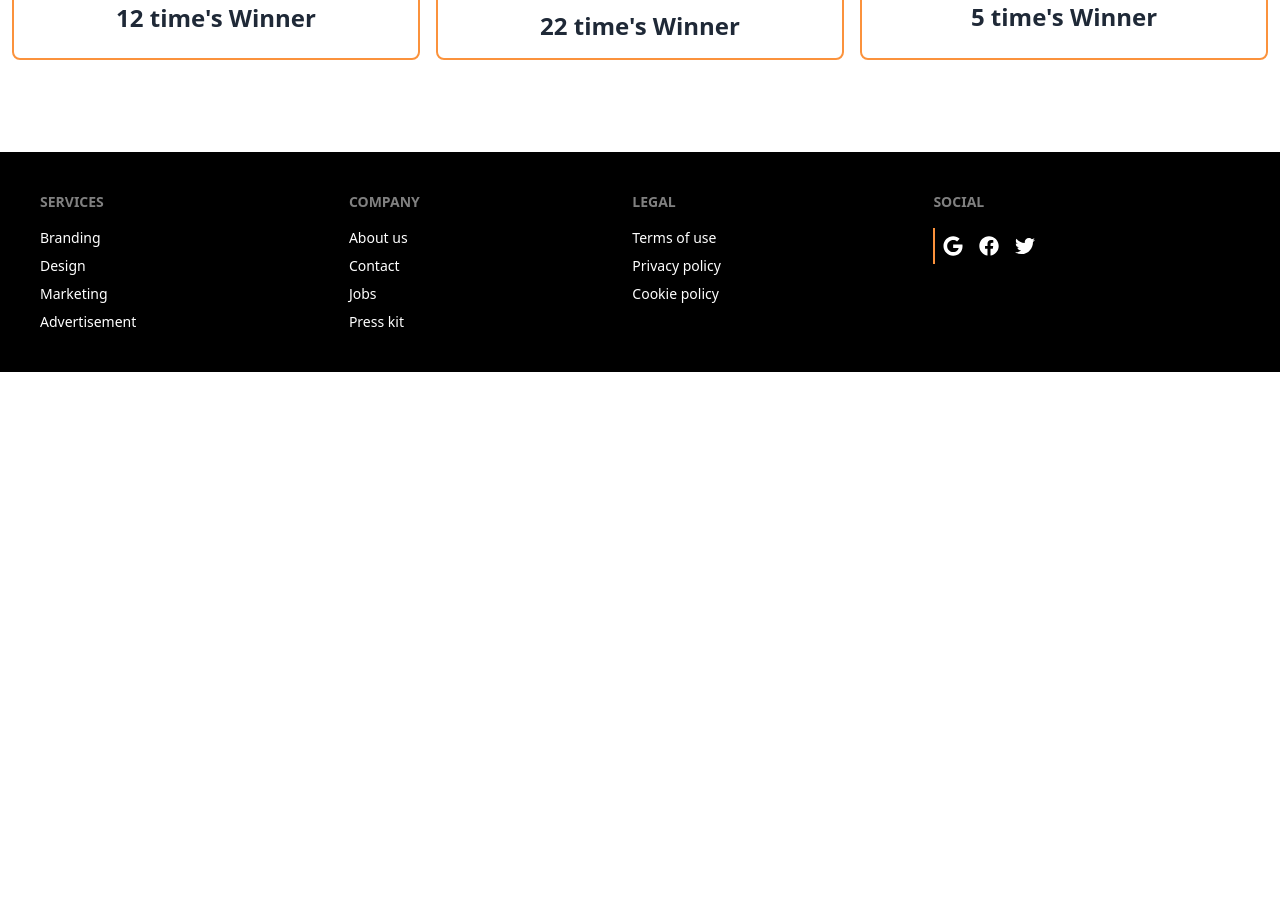
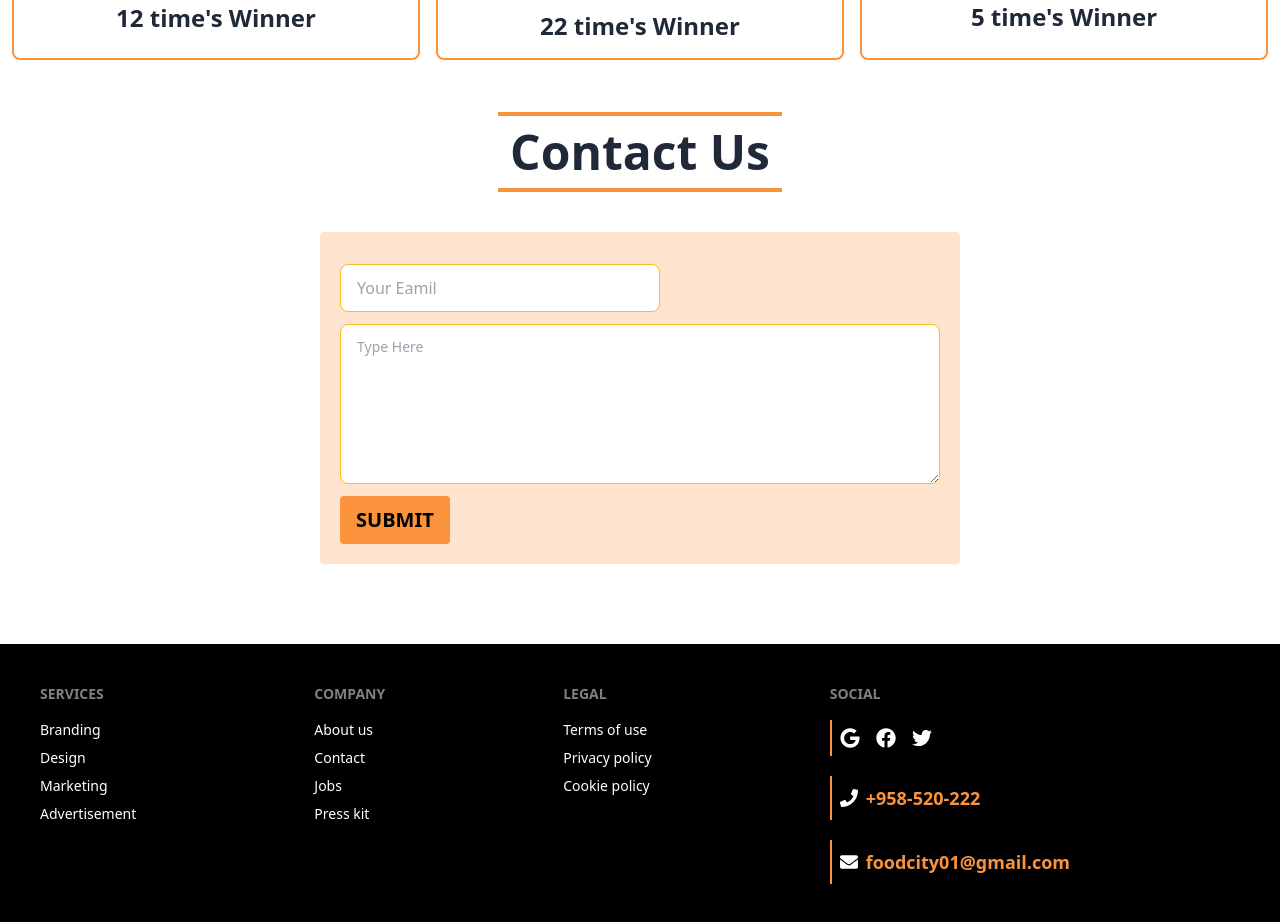
Before and after one commit to Hridoy-shill/project-2-food_chiy-client, a React (Vite) app: page / in a window 1280 px wide. Shown: the part 1345-2267 px from the top of the page. Before the commit the page ends 1717 px from the top, so only its background shows below. Built offline with nearby package versions, Linux system fonts and the light colour scheme; no server answers.

Commit message:
contact us section added

```diff
--- a/src/pages/Home/Home.jsx
+++ b/src/pages/Home/Home.jsx
@@ -1,6 +1,6 @@
 import React, { useEffect, useState } from 'react';
 import bannerImg from '../../assets/banner (2).jpg'
-import {FaAngleDoubleRight, FaAward } from 'react-icons/fa';
+import { FaAngleDoubleRight, FaAward } from 'react-icons/fa';
 import ChefDetails from './SingleChef/ChefDetails';
 import img1 from '../../assets/world-food-championships-fb-icon.png'
 import img2 from '../../assets/images.png'
@@ -9,11 +9,11 @@ import img3 from '../../assets/WCA_Logo_Circle_TEST.jpg'
 const Home = () => {
     const [chefs, SetChefs] = useState([]);
 
-    useEffect(()=>{
+    useEffect(() => {
         fetch('http://localhost:5000/chefs')
-        .then(res => res.json())
-        .then(data => SetChefs(data))
-    },[])
+            .then(res => res.json())
+            .then(data => SetChefs(data))
+    }, [])
 
     return (
         <div>
@@ -49,9 +49,15 @@ const Home = () => {
                     <p className='font-bold text-3xl text-center my-3'>American Cooking <br /> championship</p>
                     <p className='font-semibold text-2xl text-center'>5 time's Winner</p>
                 </div>
-
             </div>
 
+            <p className='text-5xl font-bold mt-10 text-center border-t-4 border-b-4 border-orange-400 w-fit mx-auto p-3'>Contact Us</p>
+
+            <div className='flex flex-col p-5 bg-orange-400 bg-opacity-25 w-2/4 mx-auto mt-10 rounded'>
+                <input type="email" placeholder="Your Eamil" className="input input-bordered input-warning w-full max-w-xs my-3" />
+                <textarea className="textarea textarea-warning h-40" placeholder="Type Here"></textarea>
+                <button className='btn font-bold text-xl bg-orange-400 text-black border-none hover:bg-orange-400 w-fit mt-3 rounded'>Submit</button>
+            </div>
         </div>
     );
 };
--- a/src/pages/sharePages/Footer/Footer.jsx
+++ b/src/pages/sharePages/Footer/Footer.jsx
@@ -1,5 +1,5 @@
 import React from 'react';
-import { FaGoogle, FaFacebook, FaTwitter } from 'react-icons/fa';
+import { FaGoogle, FaFacebook, FaTwitter, FaPhone, FaEnvelope } from 'react-icons/fa';
 
 const Footer = () => {
     return (
@@ -32,6 +32,8 @@ const Footer = () => {
                         <FaFacebook className='font-bold text-xl'></FaFacebook>
                         <FaTwitter className='font-bold text-xl'></FaTwitter>
                     </div>
+                    <p className='flex items-center font-bold text-lg text-orange-400 mt-3 border-l-2 border-orange-400 p-2'><FaPhone className='text-white me-2'></FaPhone>+958-520-222</p>
+                    <p className='flex items-center font-bold text-lg text-orange-400 mt-3 border-l-2 border-orange-400 p-2'><FaEnvelope className='text-white me-2'></FaEnvelope>foodcity01@gmail.com</p>
                 </div>
             </footer>
         </div>
```
